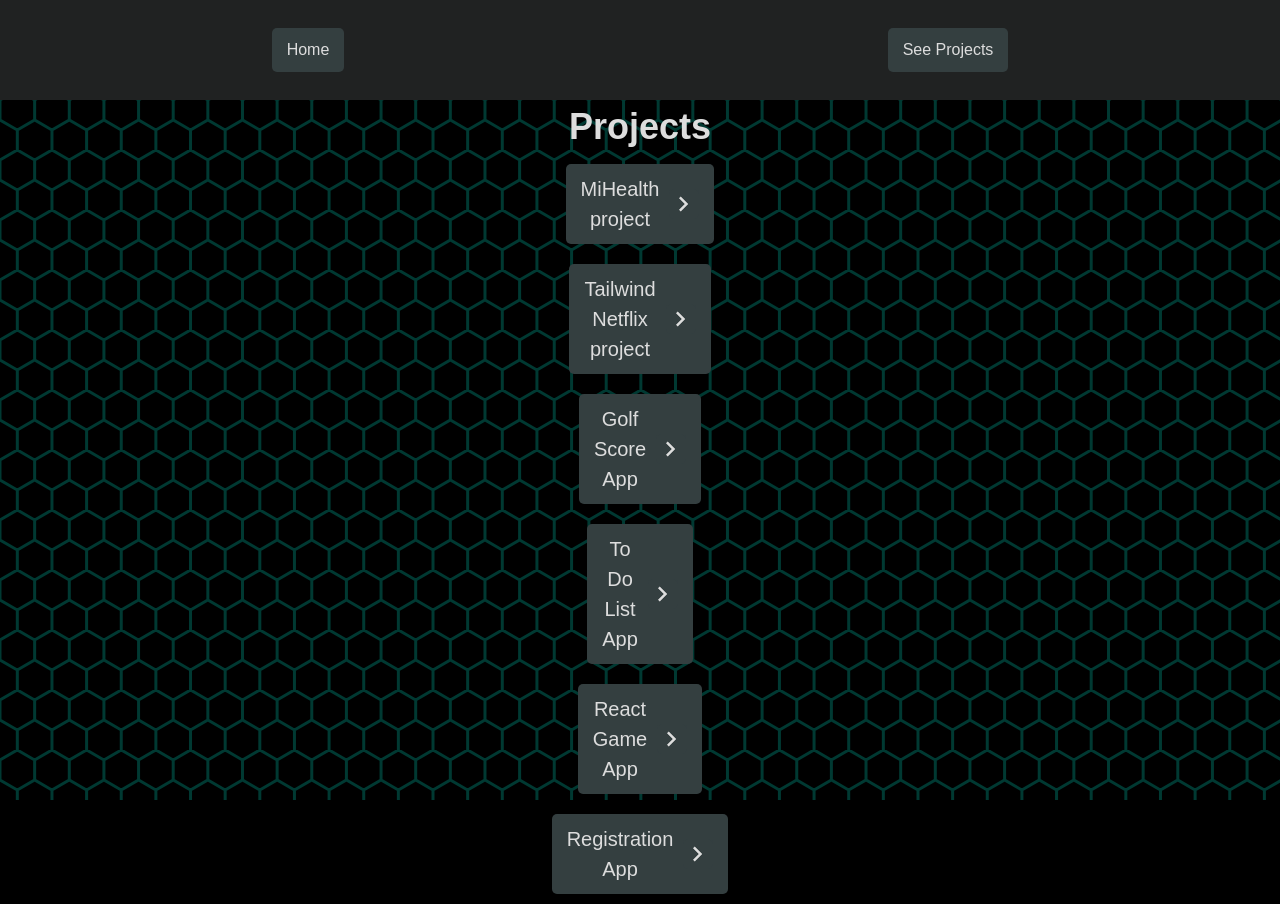
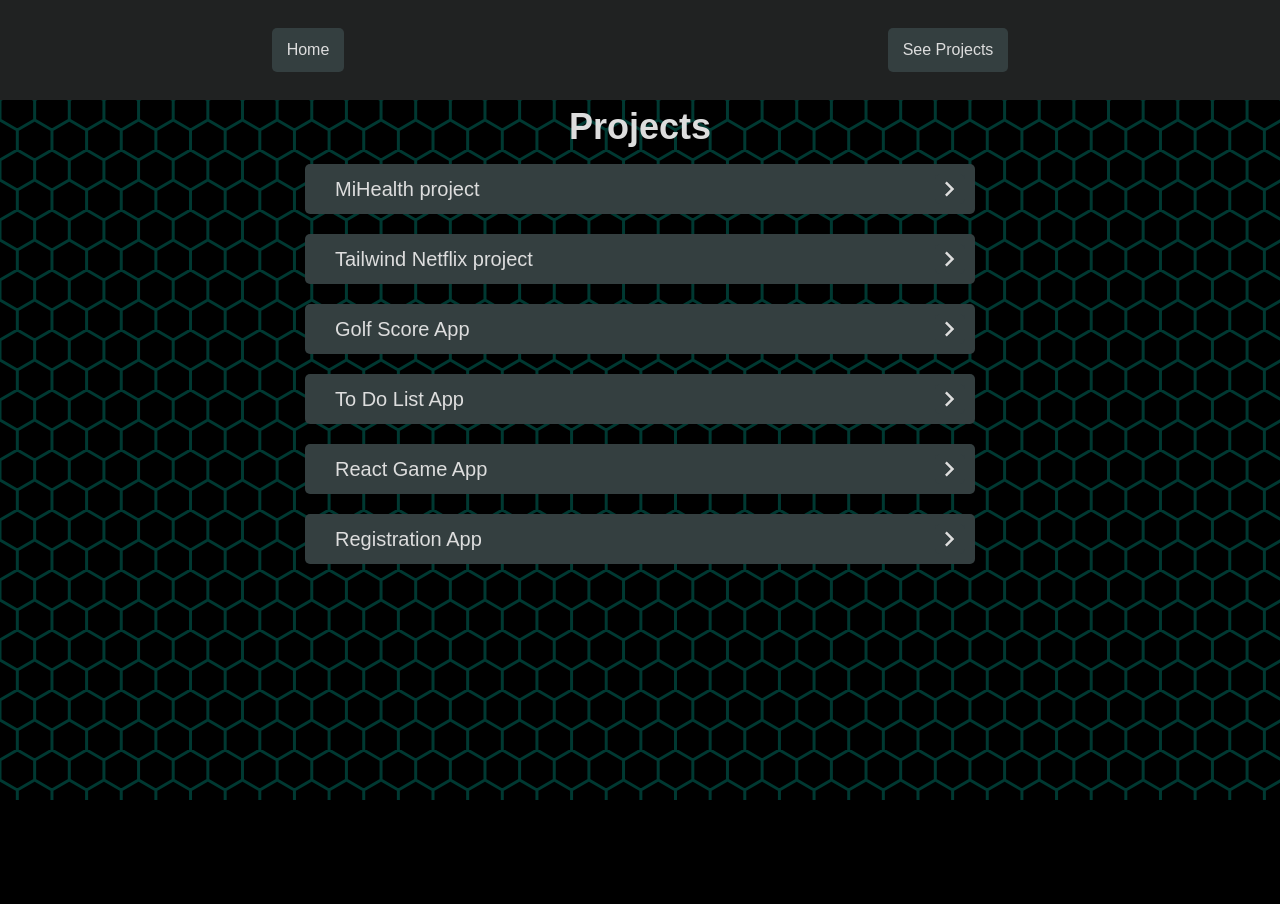
Before and after one commit to AndersonBillss/portfolio-2025, a React (Vite) app: page /projects in a window 1280 px wide. After the commit the page ends 800 px from the top, so only its background shows below. Built offline with nearby package versions, Linux system fonts and the light colour scheme.

Commit message:
display technologies with data

```diff
--- a/src/pages/projects/project/Project.tsx
+++ b/src/pages/projects/project/Project.tsx
@@ -1,5 +1,6 @@
 import './project.css'
 import { project } from "../../../projects"
+import { technologies, technologyNames } from '../../../technologies';
 import { RefObject, useEffect, useRef, useState } from 'react'
 
 function useDimensions(ref: RefObject<HTMLElement | null>) {
@@ -54,8 +55,13 @@ export default function Project(props: componentProps){
                         </svg>
                     </div>
                 </div>
-                <div className={expanded?'card-bottom expanded' : 'card-bottom'}>
-                    HELLO
+                <div className='card-bottom'>
+                    {projectData.description}
+                    <div className='card-technologies'>
+                        {projectData.technologies.map((technology: technologies, index: number) => {
+                            return <div className='card-technology' key={index}>{technologyNames.get(technology)}</div>
+                        })}
+                    </div>
                 </div>
             </div>
         </div>
--- a/src/pages/projects/project/project.css
+++ b/src/pages/projects/project/project.css
@@ -9,26 +9,38 @@
     display: flex;
     flex-direction: column;
     background-color: var(--card-light);
-    align-items: center;
     position: absolute;
 }
 .card-top{
     display: flex;
     align-items: center;
+    justify-content: space-between;
+    padding: 10px 15px;
+    margin: 0 15px;
+    width: 50vw;
+    border-bottom: 3px var(--card-dark) solid;
+}
+.card-bottom{
+    width: 60vw;
     padding: 10px 15px;
 }
-/* .card-bottom{
+.card-technologies{
+    margin-top: 10px;
     display: flex;
-    d
+    flex-wrap: wrap;
 }
-.card-bottom.expanded{
-    display: flex;
-} */
+.card-technology{
+    font-size: 14px;
+    padding: 2px 5px;
+    margin: 0 5px;
+    border-radius: 5px;
+    background-color: var(--card-dark);
+}
 
 .icon.button{
     display: flex;
     padding: 0;
-    margin-left: 10px;
+    margin: 0 10px;
     align-items: center;
 }
 
--- a/src/projects.ts
+++ b/src/projects.ts
@@ -40,7 +40,7 @@ export const projects: project[] = [
         hostedLink: 'https://andersonbillss.github.io/Golf-Score-App/',
         githubLink: 'https://github.com/AndersonBillss/Golf-Score-App',
         technologies: [
-            technologies.javaScript,
+            technologies.JavaScript,
             technologies.HTML,
             technologies.CSS
         ],
@@ -48,11 +48,11 @@ export const projects: project[] = [
     },
     {
         title: 'To Do List App',
-        description: 'This robust to do list app was created using vanilla javaScript',
+        description: 'This robust to do list app was created using vanilla javaScript.',
         hostedLink: 'https://andersonbillss.github.io/toDoListApp/',
         githubLink: 'https://github.com/AndersonBillss/toDoListApp',
         technologies: [
-            technologies.javaScript,
+            technologies.JavaScript,
             technologies.HTML,
             technologies.CSS
         ],
@@ -65,7 +65,7 @@ export const projects: project[] = [
         githubLink: 'https://github.com/AndersonBillss/react-game-project',
         technologies: [
             technologies.React,
-            technologies.javaScript,
+            technologies.JavaScript,
             technologies.HTML,
             technologies.CSS,
         ],
@@ -78,7 +78,7 @@ export const projects: project[] = [
         githubLink: 'https://github.com/Ash-mp3/capstone',
         technologies: [
             technologies.React,
-            technologies.javaScript,
+            technologies.JavaScript,
             technologies.HTML,
             technologies.CSS,
             technologies.Nodejs
--- a/src/technologies.ts
+++ b/src/technologies.ts
@@ -1,6 +1,6 @@
 export enum technologies {
-    typescript,
-    javaScript,
+    Typescript,
+    JavaScript,
     HTML,
     CSS,
     Tailwind,
@@ -15,3 +15,20 @@ export enum technologies {
     Nodejs,
     AWS,
 }
+
+export const technologyNames = new Map<technologies, string>();
+technologyNames.set(technologies.Typescript, "Typescript")
+technologyNames.set(technologies.JavaScript, "JavaScript")
+technologyNames.set(technologies.HTML, "HTML")
+technologyNames.set(technologies.CSS, "CSS")
+technologyNames.set(technologies.Tailwind, "Tailwind")
+technologyNames.set(technologies.React, "React")
+technologyNames.set(technologies.Angular, "Angular")
+technologyNames.set(technologies.CS, "CS")
+technologyNames.set(technologies.CPP, "CPP")
+technologyNames.set(technologies.Dotnet, "Dotnet")
+technologyNames.set(technologies.Godot, "Godot")
+technologyNames.set(technologies.Java, "Java")
+technologyNames.set(technologies.Python, "Python")
+technologyNames.set(technologies.Nodejs, "Nodejs")
+technologyNames.set(technologies.AWS, "AWS")
```
